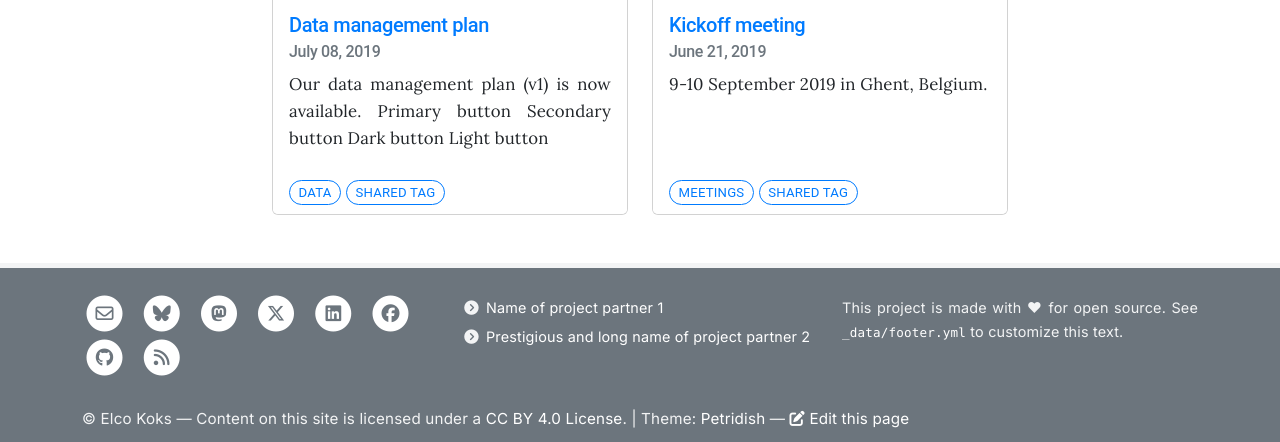
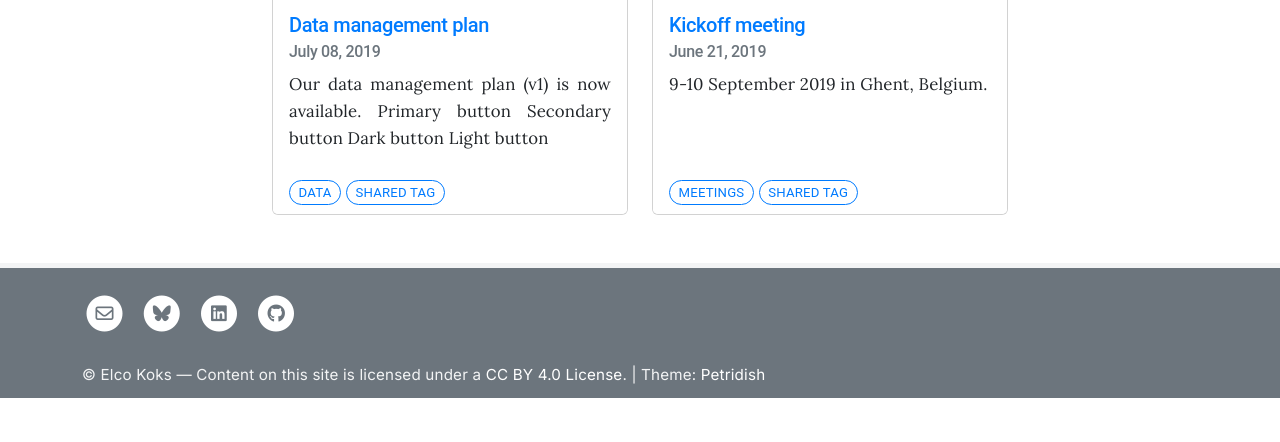
Before and after one commit to ElcoK/tasici-project-website, a Jekyll site: the page built from pages/home.md, in a window 1280 px wide, cut to the strip 1066-1508 px from the top of the page. Built offline with Jekyll 4.4.1, drawn with Linux system fonts in a browser that asks for light colours; after the commit the page ends 1464 px from its top, so only the background shows below that.

Commit message:
first fix

```diff
--- a/_config.yml
+++ b/_config.yml
@@ -26,7 +26,6 @@ colors:
   footer: "#6c757d"                     # Background color for footer: use color that contrasts well with white
 font_serif: true                        # Font type for page content: serif (default) or slightly smaller sans-serif
 rounded_corners: true                   # Enable (default) rounded corners on boxes and buttons
-logo: /assets/theme/images/petri-dish_1f9eb.png # Logo in navbar, will be displayed with 30px height
 
 # BUILD SETTINGS
 markdown: kramdown
--- a/_includes/footer.html
+++ b/_includes/footer.html
@@ -26,27 +26,6 @@
               </li>
             {% endif %}
 
-            {% if site.social.mastodon %}
-              <li class="list-inline-item mb-2">
-                <a rel="me" href="{{ site.social.mastodon }}">
-                  <span class="fa-stack fa-lg">
-                    <i class="fa-solid fa-circle fa-stack-2x"></i>
-                    <i class="fa-brands fa-mastodon fa-stack-1x fa-inverse"></i>
-                  </span>
-                </a>
-              </li>
-            {% endif %}
-
-            {% if site.social.twitter %}
-              <li class="list-inline-item mb-2">
-                <a href="https://twitter.com/{{ site.social.twitter }}">
-                  <span class="fa-stack fa-lg">
-                    <i class="fa-solid fa-circle fa-stack-2x"></i>
-                    <i class="fa-brands fa-x-twitter fa-stack-1x fa-inverse"></i>
-                  </span>
-                </a>
-              </li>
-            {% endif %}
 
             {% if site.social.linkedin %}
               <li class="list-inline-item mb-2">
@@ -54,17 +33,6 @@
                   <span class="fa-stack fa-lg">
                     <i class="fa-solid fa-circle fa-stack-2x"></i>
                     <i class="fa-brands fa-linkedin fa-stack-1x fa-inverse"></i>
-                  </span>
-                </a>
-              </li>
-            {% endif %}
-
-            {% if site.social.facebook %}
-              <li class="list-inline-item mb-2">
-                <a href="{{ site.social.facebook }}">
-                  <span class="fa-stack fa-lg">
-                    <i class="fa-solid fa-circle fa-stack-2x"></i>
-                    <i class="fa-brands fa-facebook fa-stack-1x fa-inverse"></i>
                   </span>
                 </a>
               </li>
@@ -81,16 +49,6 @@
               </li>
             {% endif %}
 
-            {% if site.archive_permalink %}
-              <li class="list-inline-item mb-2">
-                <a href="{{ '/feed.xml' | absolute_url }}">
-                  <span class="fa-stack fa-lg">
-                    <i class="fa-solid fa-circle fa-stack-2x"></i>
-                    <i class="fa-solid fa-rss fa-stack-1x fa-inverse"></i>
-                  </span>
-                </a>
-              </li>
-            {% endif %}
           </ul>
         </div>
       {% endif %}
@@ -126,11 +84,6 @@
         {% else %}
           {% assign branch = 'main' %}
         {% endif %}
-        <p>
-          <a href="{{ site.github.repository_url }}/edit/{{ branch }}/{{ page.path }}">
-            <i class="fa-solid fa-pen-to-square"></i> Edit this page
-          </a>
-        </p>
       {% endif %}
     </div>
   </div>
--- a/_sass/_custom.scss
+++ b/_sass/_custom.scss
@@ -9,7 +9,7 @@
 /* Font Variables - Professional but more interesting */
 :root {
   --primary-font: 'Inter', -apple-system, BlinkMacSystemFont, 'Segoe UI', Roboto, sans-serif;
-  --heading-font: 'Playfair Display', Georgia, serif;
+  --heading-font: 'Inter', -apple-system, BlinkMacSystemFont, 'Segoe UI', Roboto, sans-serif;
   --font-size-base: 1.1rem;
   --line-height-base: 1.7;
 }
```
Also changed, not shown: _data/footer.yml (+14 -14 lines).
